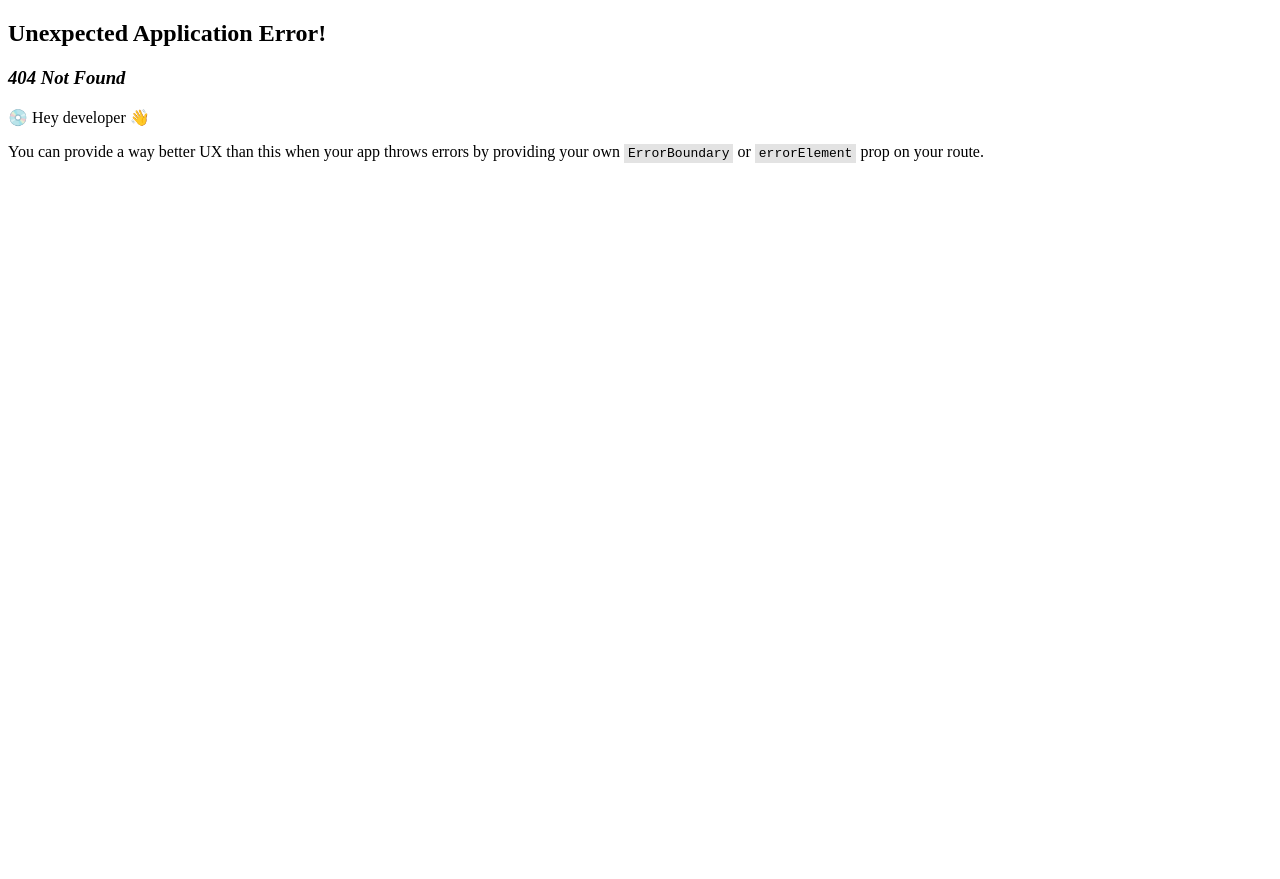
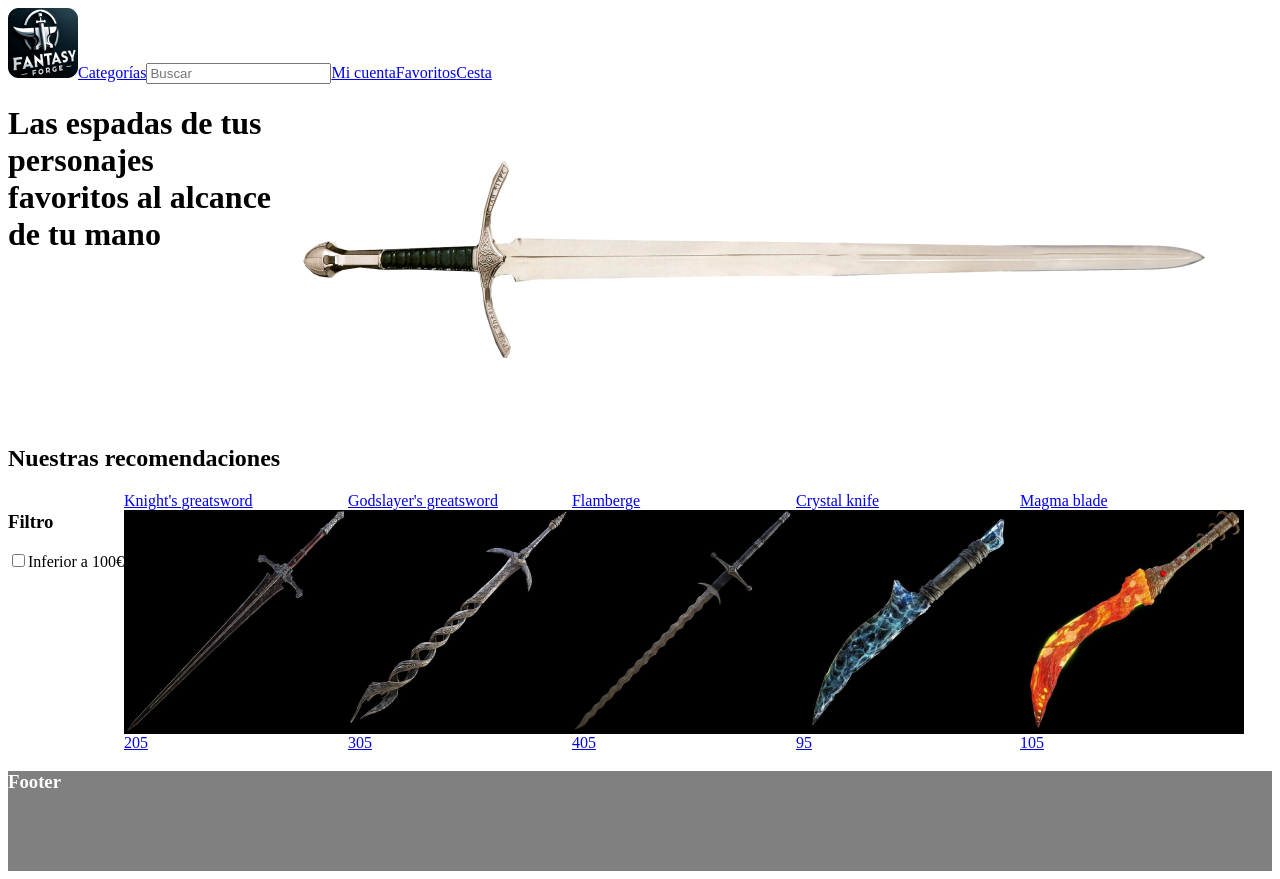
Before and after one commit to marboqmar/pub-repo-tfm, a React (Vite) app: page /home in a window 1280 px wide. Before the commit this address had no page. Before the commit the page ends 800 px from the top, so only its background shows below. Built offline with nearby package versions, Linux system fonts and the light colour scheme.

Commit message:
Decided to have an actual landing, so moved content of previous landing to home

```diff
--- /dev/null
+++ b/src/Home.tsx
@@ -0,0 +1,16 @@
+import Hero from "./components/Hero.tsx";
+import ItemDisplay from "./components/ItemDisplay.tsx";
+
+const Home = () => {
+    return (
+        <div>
+            <Hero />
+            <h2>Nuestras recomendaciones</h2>
+            <div className={'itemDisplayAndFilter'}>
+                <ItemDisplay />
+            </div>
+        </div>
+    )
+}
+
+export default Home;
--- a/src/routes.tsx
+++ b/src/routes.tsx
@@ -8,6 +8,7 @@ import ProductDetails from "./ProductDetails.tsx";
 import Patterns from './scss/views/Patterns.tsx';
 import Payment from "./Payment.tsx";
 import MyAccount from "./MyAccount.tsx";
+import Home from "./Home.tsx";
 
 export const router = createBrowserRouter([
     {
@@ -17,6 +18,10 @@ export const router = createBrowserRouter([
             {
                 index: true,
                 element: <Landing />
+            },
+            {
+                path: '/home',
+                element: <Home/>
             },
             {
                 path: '/categoria',
```
